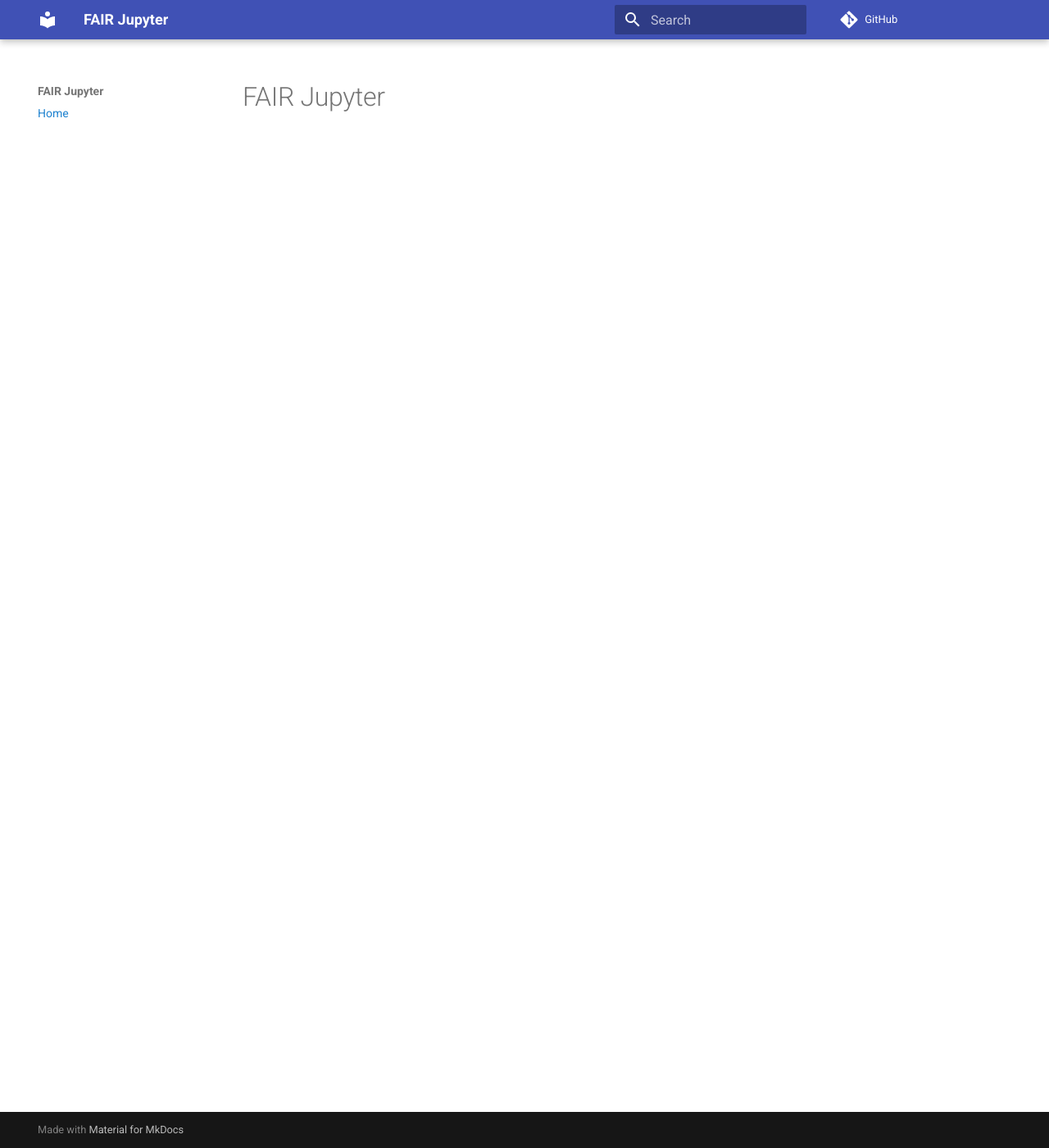
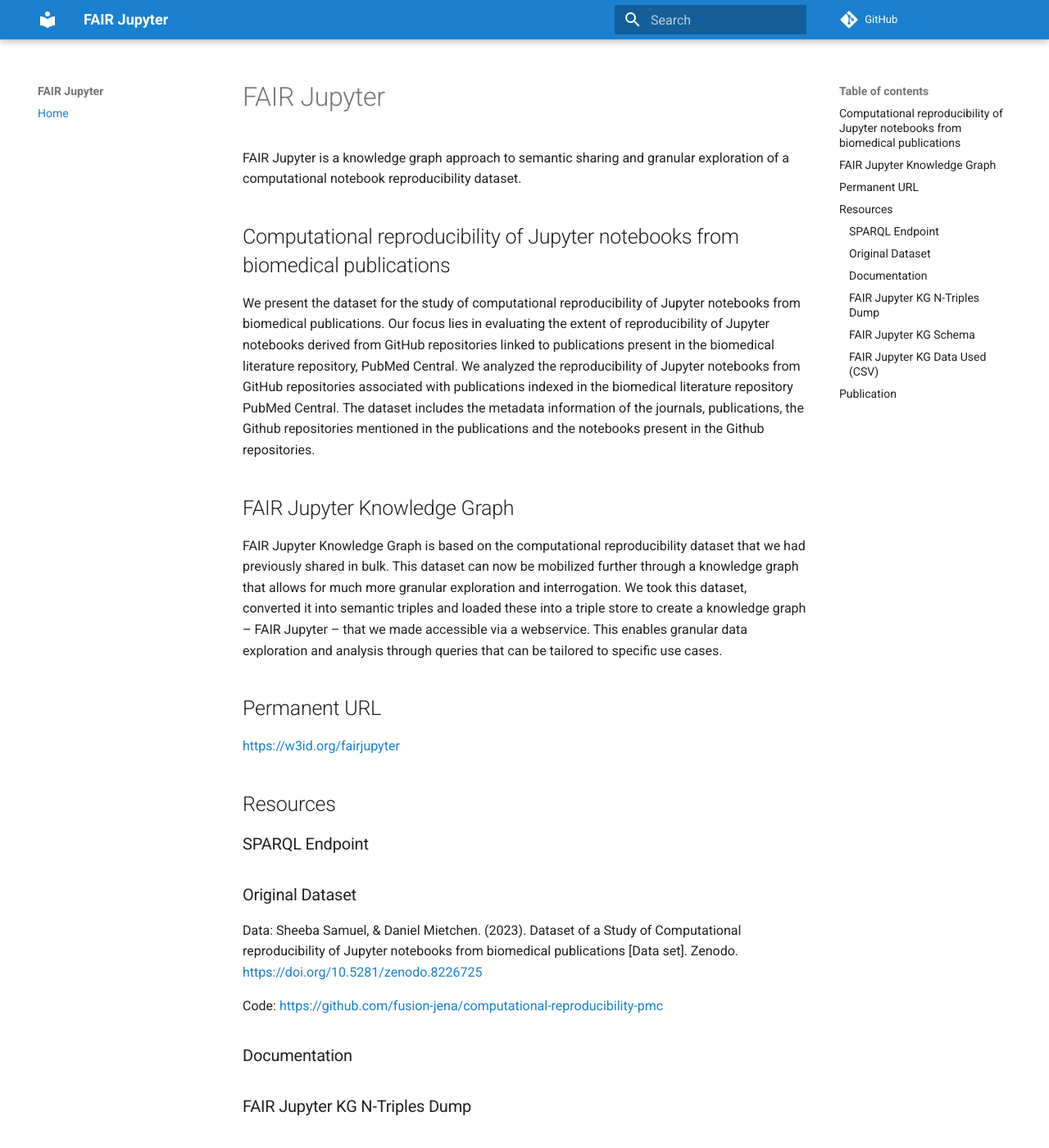
Before and after one commit to fusion-jena/fairjupyter, an MkDocs documentation site: the page built from docs/content/index.md, in a window 1280 px wide and 1400 px high. Shown: the whole window at 82% size. Built offline with MkDocs 1.6.1 and Material for MkDocs 9.7.7, drawn with Linux system fonts in a browser that asks for light colours; comment, search, counter and statistics services are not loaded; some of the changed text lies outside the part shown.

Commit message:
Update documentation.

```diff
--- a/docs/content/index.md
+++ b/docs/content/index.md
@@ -1 +1,36 @@
 # FAIR Jupyter
+
+FAIR Jupyter is a knowledge graph approach to semantic sharing and granular exploration of a computational notebook reproducibility dataset.
+
+## Computational reproducibility of Jupyter notebooks from biomedical publications
+We present the dataset for the study of computational reproducibility of Jupyter notebooks from biomedical publications. Our focus lies in evaluating the extent of reproducibility of Jupyter notebooks derived from GitHub repositories linked to publications present in the biomedical literature repository, PubMed Central. We analyzed the reproducibility of Jupyter notebooks from GitHub repositories associated with publications indexed in the biomedical literature repository PubMed Central. The dataset includes the metadata information of the journals, publications, the Github repositories mentioned in the publications and the notebooks present in the Github repositories.
+
+## FAIR Jupyter Knowledge Graph
+FAIR Jupyter Knowledge Graph is based on the computational reproducibility dataset that we had previously shared in bulk. This dataset can now be mobilized further through a knowledge graph that allows for much more granular exploration and interrogation. We took this dataset, converted it into semantic triples and loaded these into a triple
+store to create a knowledge graph – FAIR Jupyter – that we made accessible via a webservice. This enables granular data exploration and
+analysis through queries that can be tailored to specific use cases.
+
+## Permanent URL
+[https://w3id.org/fairjupyter](https://w3id.org/fairjupyter)
+
+## Resources
+
+### SPARQL Endpoint
+
+### Original Dataset
+Data: Sheeba Samuel, & Daniel Mietchen. (2023). Dataset of a Study of Computational reproducibility of Jupyter notebooks from biomedical publications [Data set]. Zenodo. [https://doi.org/10.5281/zenodo.8226725](https://doi.org/10.5281/zenodo.8226725)
+
+Code: [https://github.com/fusion-jena/computational-reproducibility-pmc](https://github.com/fusion-jena/computational-reproducibility-pmc)
+
+### Documentation
+
+### FAIR Jupyter KG N-Triples Dump
+
+### FAIR Jupyter KG Schema
+
+### FAIR Jupyter KG Data Used (CSV)
+
+
+## Publication
+
+* Sheeba Samuel, Daniel Mietchen, Computational reproducibility of Jupyter notebooks from biomedical publications, GigaScience, Volume 13, 2024, giad113, [https://doi.org/10.1093/gigascience/giad113](https://doi.org/10.1093/gigascience/giad113)
--- a/docs/content/stylesheets/fairjupyter.css
+++ b/docs/content/stylesheets/fairjupyter.css
@@ -1,3 +1,3 @@
-:root>* {
-    --md-typeset-a-color: #1b80cf;
-}
+:root {
+    --md-primary-fg-color:        #1b80cf;
+  }
--- a/mkdocs.yml
+++ b/mkdocs.yml
@@ -6,5 +6,7 @@ nav:
   - Home: index.md
 theme:
   name: material
+  features:
+    - toc.follow
 extra_css:
   - stylesheets/fairjupyter.css
```
